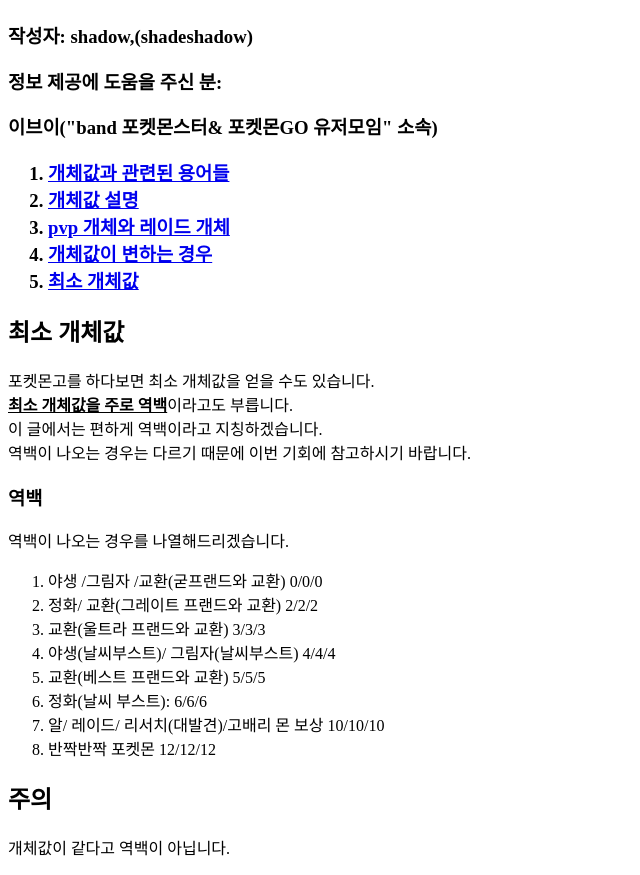
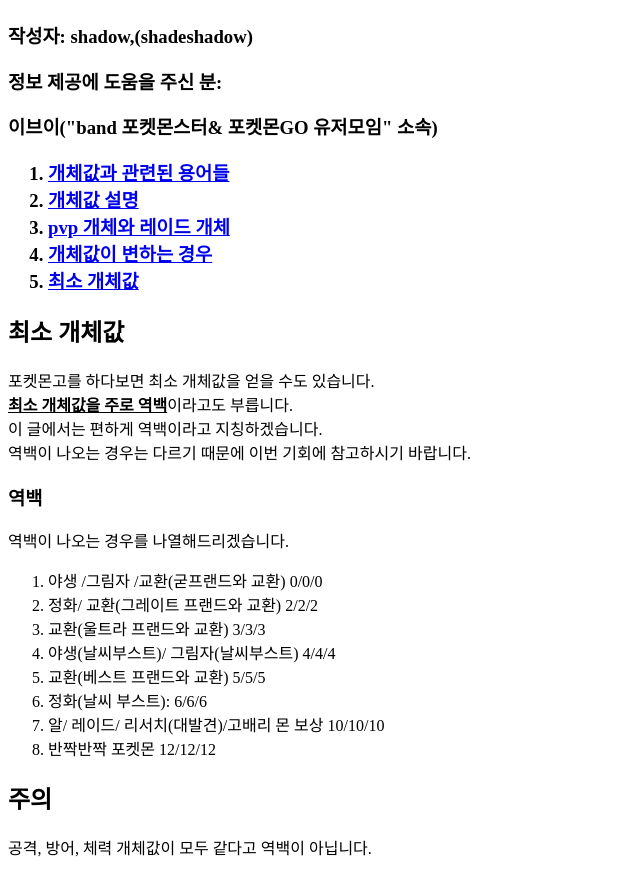
Before and after one commit to shadeshadow1/pokemongo_ivs, a plain HTML site: page 최소 개체값.html in a window 1280 px wide. Shown: the part 68-943 px from the top of the page, without its empty margins (0-640 px from the left). Drawn offline with Linux system fonts and the light colour scheme.

Commit message:
Add files via upload

```diff
--- a/최소 개체값.html
+++ b/최소 개체값.html
@@ -46,7 +46,7 @@
   </ol>
 
   <h2>주의</h2>
-  <p> 개체값이 같다고 역백이 아닙니다.
+  <p> 공격, 방어, 체력 개체값이 모두 같다고 역백이 아닙니다.
 
 </body>
 
```
